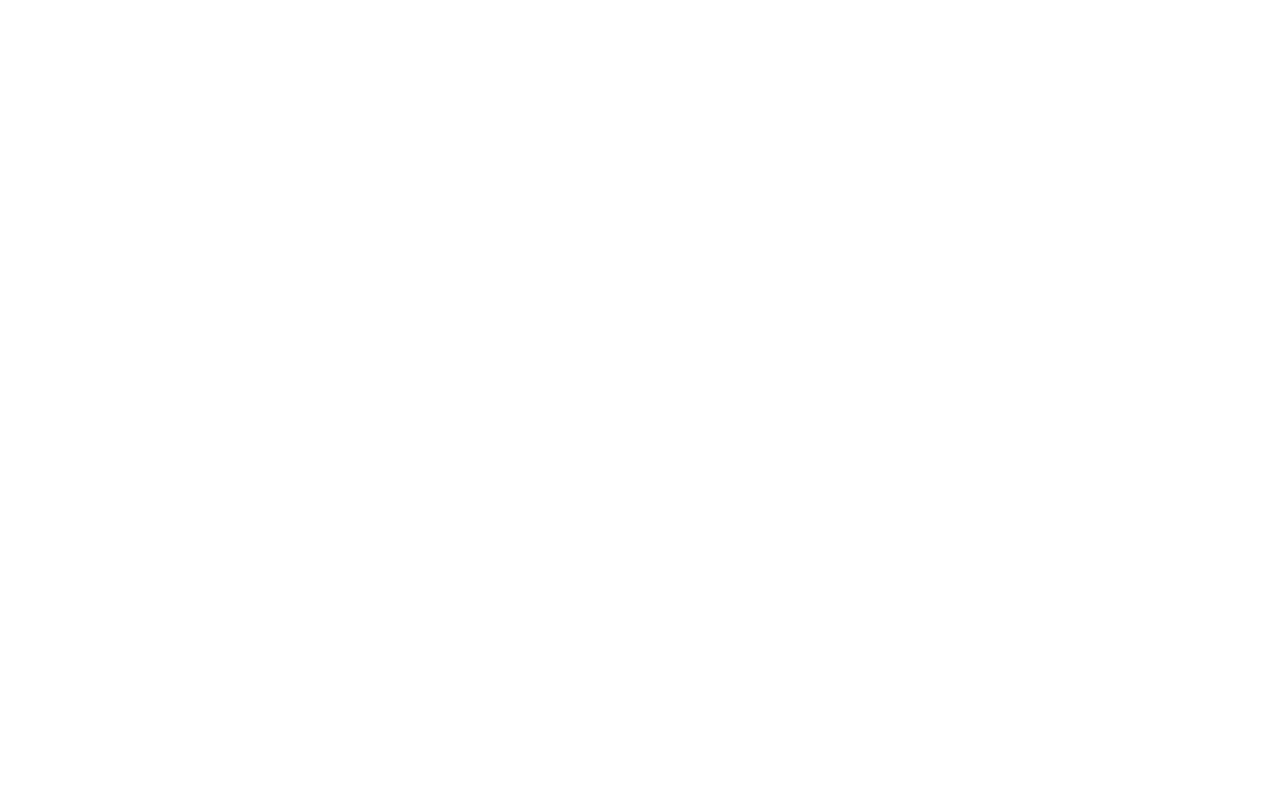
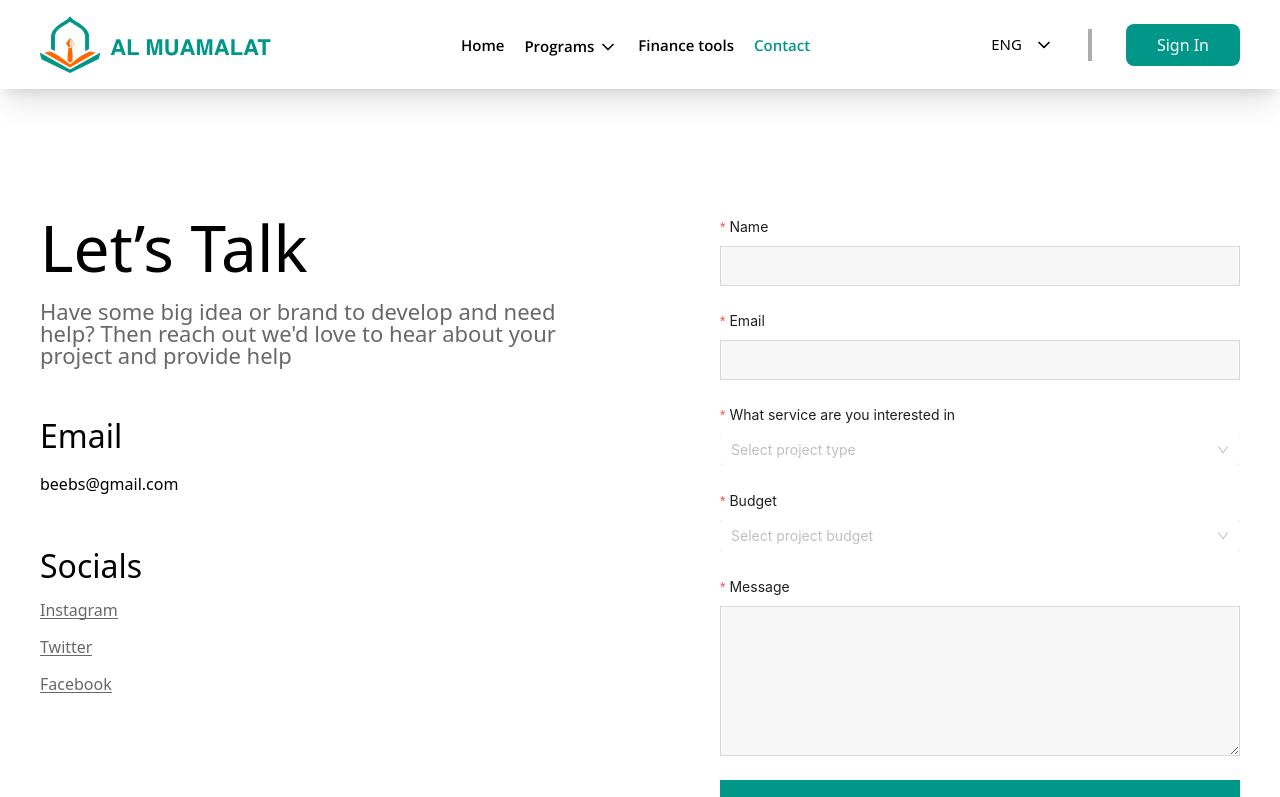
Before and after one commit to sindorcoder/al-muamalat, a React (Vite) app: page /contact in a window 1280 px wide. Before the commit this address had no page. Shown: the top 797 px of the page. Built offline with nearby package versions, Linux system fonts and the light colour scheme; a web font is replaced by a local one.

Commit message:
added contact page

```diff
--- a/src/routes/RoutesController.tsx
+++ b/src/routes/RoutesController.tsx
@@ -1,11 +1,12 @@
 import { lazy, useEffect } from "react";
 import { useLocation, useRoutes } from "react-router-dom";
+
 const Home = lazy(() => import("../routes/home/Home"));
 const SignIn = lazy(() => import("../routes/signIn/SignIn"));
 const SignUp = lazy(() => import("../routes/signUp/SignUp"));
 const Navbar = lazy(() => import("../components/navbar/Navbar"));
 const Education = lazy(() => import("../routes/education/Education"));
-
+const Contact = lazy(() => import("../routes/contact/Contact"));
 const RoutesController = () => {
   const { pathname } = useLocation();
 
@@ -24,7 +25,11 @@ const RoutesController = () => {
         {
           path: "/education",
           element: <Education />,
-        }
+        },
+        {
+          path: "/contact",
+          element: <Contact />,
+        },
       ],
     },
     {
--- /dev/null
+++ b/src/routes/contact/Contact.tsx
@@ -0,0 +1,180 @@
+import { Link } from "react-router-dom";
+import { Container } from "../../utils";
+import Consul from "../../components/consul/Consul";
+import Footer from "../../components/footer/Footer";
+import type { FormProps } from "antd";
+import { Button, Form, Input, Select } from "antd";
+const { Option } = Select;
+type FieldType = {
+  name?: string;
+  email?: string;
+  message?: string;
+  budget?: string;
+  interest?: string;
+};
+
+const Contact = () => {
+  const onFinish: FormProps<FieldType>["onFinish"] = (values) => {
+    console.log("Success:", values);
+  };
+  return (
+    <>
+      <section className="my-[127px]">
+        <Container>
+          <div className="mb-[127px] flex items-start gap-[77px] justify-between">
+            <div className="flex flex-col w-full items-start gap-[20px]">
+              <h1 className="text-[64px] leading-[100%] tracking-[0%] font-normal bold">
+                Let’s Talk
+              </h1>
+              <p className="w-full max-w-[538px] text-[22px] leading-[100%] tracking-[0%] font-normal bold text-[#686868]">
+                Have some big idea or brand to develop and need help? Then reach
+                out we'd love to hear about your project and provide help
+              </p>
+
+              <div className="mt-[34px] flex flex-col gap-[54px]">
+                <div className="flex flex-col items-start gap-[20px]">
+                  <h3 className="text-[32px] leading-[100%] tracking-[0%] font-normal text-black bold">
+                    Email
+                  </h3>
+                  <Link to={"mailto:beebs@gmail.com"}>beebs@gmail.com</Link>
+                </div>
+                <div className="flex flex-col items-start gap-[20px]">
+                  <h3 className="text-[32px] leading-[100%] tracking-[0%] font-normal text-black bold">
+                    Socials
+                  </h3>
+                  <Link
+                    className="text-[16px] leading-[100%] font-normal bold tracking-[0%] text-[#686868] border-b-[1px] border-[#686868]"
+                    to={"https://www.instagram.com/"}
+                    target="_blank"
+                  >
+                    Instagram
+                  </Link>
+
+                  <Link
+                    className="text-[16px] leading-[100%] font-normal bold tracking-[0%] text-[#686868] border-b-[1px] border-[#686868]"
+                    to={"https://www.x.com/"}
+                    target="_blank"
+                  >
+                    Twitter
+                  </Link>
+
+                  <Link
+                    className="text-[16px] leading-[100%] font-normal bold tracking-[0%] text-[#686868] border-b-[1px] border-[#686868]"
+                    to={"https://www.facebook.com/"}
+                    target="_blank"
+                  >
+                    Facebook
+                  </Link>
+                </div>
+              </div>
+            </div>
+            <div className="w-full max-w-[520px]">
+              <Form
+                className="w-full"
+                wrapperCol={{ span: 24 }}
+                initialValues={{ remember: true }}
+                layout="vertical"
+                onFinish={onFinish}
+                autoComplete="off"
+              >
+                <Form.Item<FieldType>
+                  label="Name"
+                  name="name"
+                  rules={[
+                    { required: true, message: "Please input your Name!" },
+                  ]}
+                >
+                  <Input className="!bg-[#F7F7F7] !p-2 !rounded-none" />
+                </Form.Item>
+
+                <Form.Item<FieldType>
+                  label="Email"
+                  name="email"
+                  rules={[
+                    { required: true, message: "Please input your email!" },
+                  ]}
+                >
+                  <Input
+                    className="!bg-[#F7F7F7] !p-2 !rounded-none"
+                    type="email"
+                  />
+                </Form.Item>
+
+                <Form.Item<FieldType>
+                  label="What service are you interested in"
+                  name="interest"
+                  rules={[
+                    {
+                      required: true,
+                      message: "Please select your interest!",
+                    },
+                  ]}
+                >
+                  <Select
+                    className="!bg-[#F7F7F7]"
+                    placeholder="Select project type"
+                    allowClear
+                  >
+                    <Option value="male">male</Option>
+                    <Option value="female">female</Option>
+                    <Option value="other">other</Option>
+                  </Select>
+                </Form.Item>
+
+                <Form.Item<FieldType>
+                  label="Budget"
+                  name="budget"
+                  rules={[
+                    {
+                      required: true,
+                      message: "Please select your budget!",
+                    },
+                  ]}
+                >
+                  <Select
+                    className="!bg-[#F7F7F7]"
+                    placeholder="Select project budget"
+                    allowClear
+                  >
+                    <Option value="male">male</Option>
+                    <Option value="female">female</Option>
+                    <Option value="other">other</Option>
+                  </Select>
+                </Form.Item>
+
+                <Form.Item<FieldType>
+                  label="Message"
+                  name="message"
+                  rules={[
+                    {
+                      required: true,
+                      message: "Please write your message!",
+                    },
+                  ]}
+                >
+                  <Input.TextArea
+                    rows={6}
+                    className="!bg-[#F7F7F7] !p-2 !rounded-none"
+                  />
+                </Form.Item>
+                <Form.Item label={null}>
+                  <Button
+                    type="primary"
+                    className="w-full !bg-[#009688] !rounded-none !p-6"
+                    htmlType="submit"
+                  >
+                    Submit
+                  </Button>
+                </Form.Item>
+              </Form>
+            </div>
+          </div>
+        </Container>
+      </section>
+      <Consul />
+      <Footer />
+    </>
+  );
+};
+
+export default Contact;
```
